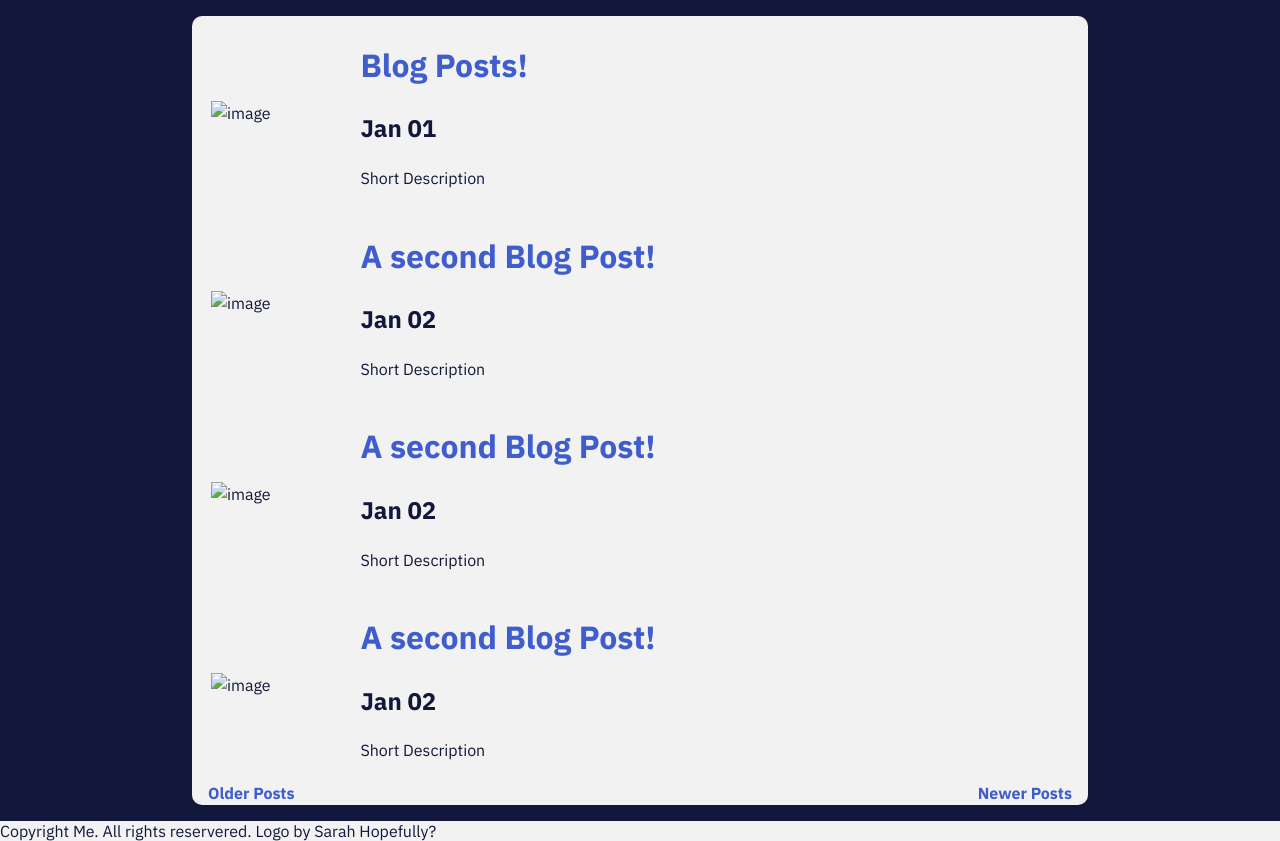
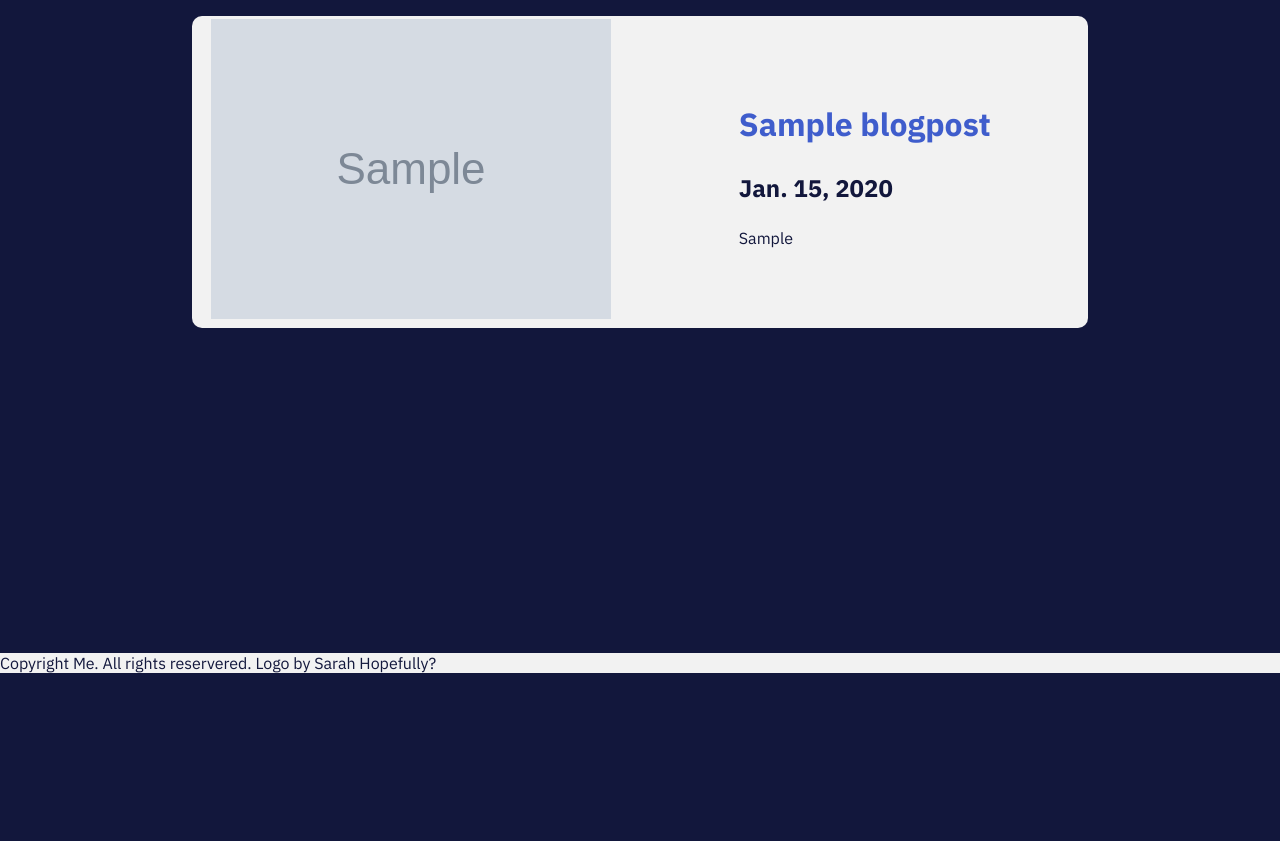
Before and after one commit to Arcane-Panda/personal-blog, a Django app: page / in a window 1280 px wide. Shown: the part 127-968 px from the top of the page. After the commit the page ends 800 px from the top, so only its background shows below. Run offline with Django 5.2, Linux system fonts and the light colour scheme; tables that the repository leaves empty hold one stand-in row (values such as "Sample post"); grey boxes marked "Sample" are stand-in pictures; some web fonts are replaced.

Commit message:
main page + aside are now generated from the database

```diff
--- a/blogPosts/templates/index.html
+++ b/blogPosts/templates/index.html
@@ -16,15 +16,28 @@
 
 <main>
     <div>
+    {%if pageNum == 0 and leftover <= 0%}
+    <table style="border-radius: 10px;">
+    {%else%}
     <table>
+    {%endif%}
         <tbody>
+            {%for post in main_posts%}
+            <tr><td><img alt="image" src="static{{post.thumbnail.url}}"></td> <td><h1><a href="{{post.id}}/">{{post.title}}</a></h1><h2>{{post.publicationDate}}</h2> <p>{{post.blurb}}</p></td></tr>
+            {%endfor%}
+            <!--
             <tr><td><img alt="image"></td> <td><h1><a href="blog-post.html">Blog Posts!</a></h1><h2>Jan 01</h2> <p>Short Description</p></td></tr>
-            <tr><td><img alt="image"></td> <td><h1><a href="blog-post.html">A second Blog Post!</a></h1><h2>Jan 02</h2> <p>Short Description</p></td></tr>
-            <tr><td><img alt="image"></td> <td><h1><a href="blog-post.html">A second Blog Post!</a></h1><h2>Jan 02</h2> <p>Short Description</p></td></tr>
-            <tr><td><img alt="image"></td> <td><h1><a href="blog-post.html">A second Blog Post!</a></h1><h2>Jan 02</h2> <p>Short Description</p></td></tr>
+          -->
         </tbody>
     </table>
-    <nav><a href="#">Older Posts</a> <a href="#">Newer Posts</a></nav>
+
+    {%if pageNum == 0 and leftover > 0 %}
+    <nav><a href="page/1/">Older Posts</a></nav>
+    {%elif pageNum > 0 and leftover > 0 %}
+    <nav><a href="page/{{olderPage}}/">Older Posts</a> <a href="page/{{newerPage}}/">Newer Posts</a></nav>
+    {%elif pageNum > 0 and leftover <= 0%}
+    <nav><a href="page/{{newerPage}}/">Newer Posts</a></nav>
+    {%endif%}
     </div>
 
       <aside>
--- a/blogPosts/views.py
+++ b/blogPosts/views.py
@@ -12,7 +12,7 @@
     #if there aren't enough for a full chunk, then just render whats left
     all_posts = models.BlogPost.objects.order_by("-publicationDate").all()
     count = all_posts.count()
-    start = 1 + (5*page_num)
+    start =  5*page_num
 
     #if our calculated start is larger than the number of blogposts,
     #we are on a page number that is too high and should return an error
@@ -21,20 +21,32 @@
 
     #eg. page_num =1 should be range 6-10, but if there are only 8 total posts
     #the range should be 6-8
-    calculatedEnd = 5 + (5*page_num)
+    calculatedEnd = 4 + (5*page_num)
     end = min(calculatedEnd, count)
 
     main_posts = all_posts[start:end]
+
     leftover = count - end
 
     #organize archive structure
-    archive = defaultdict(lambda: defaultdict(list))
+    archive_dict = defaultdict(lambda: defaultdict(list))
     for post in all_posts:
         year = post.publicationDate.year
         month = post.publicationDate.strftime("%B")
-        archive[year][month].append(post)
+        archive_dict[year][month].append(post)
 
-    return render(request, "index.html", {"main_posts": main_posts,"archive": archive,"pageNum": page_num, "leftover": leftover})
+    # Convert to normal dicts and sort
+    archive = {
+        year: {
+            month: posts
+            for month, posts in sorted(months.items(), key=lambda m: m[0], reverse=True)
+        }
+        for year, months in sorted(archive_dict.items(), key=lambda y: y[0], reverse=True)
+    }
+
+    olderPage = page_num + 1
+    newerPage = page_num - 1
+    return render(request, "index.html", {"main_posts": main_posts,"archive": archive,"pageNum": page_num, "olderPage": olderPage, "newerPage": newerPage , "leftover": leftover})
 
 def bio(request):
     return render(request, "bio.html")
--- a/static/main.css
+++ b/static/main.css
@@ -60,3 +60,5 @@
 article footer a:hover{text-decoration: underline;}
 main div nav a{text-decoration: none; color: #3F5DCC; font-weight: bold;}
 main div nav a:hover{text-decoration: underline;}
+aside details a{text-decoration: none; color: #3F5DCC; font-weight: bold;}
+aside details a:hover{text-decoration: underline;}
```
Also changed, not shown: static/mweep.png (renamed from mweep.png).
